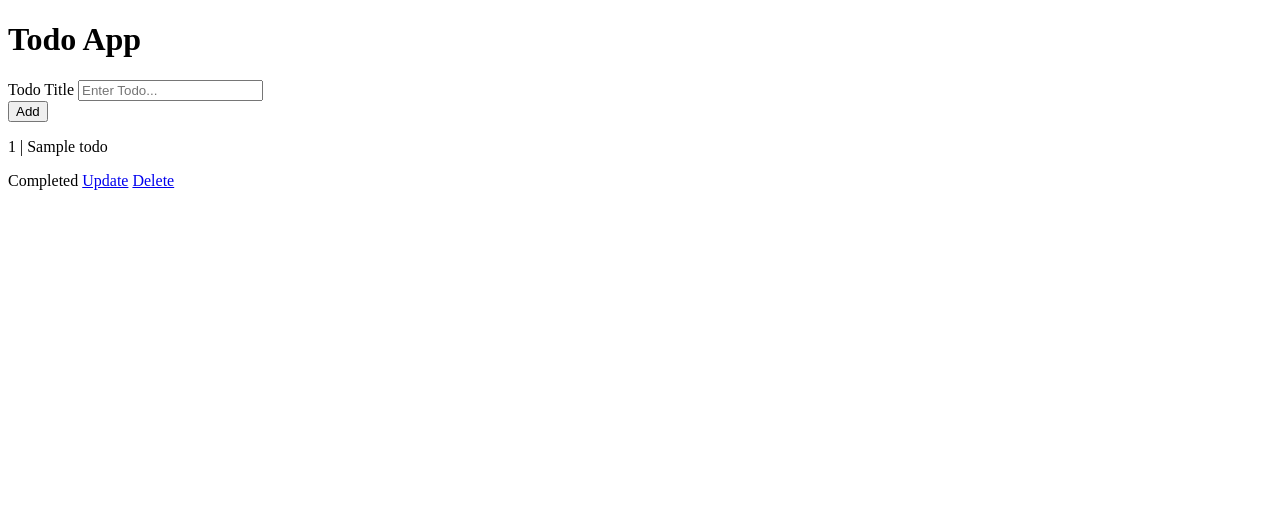
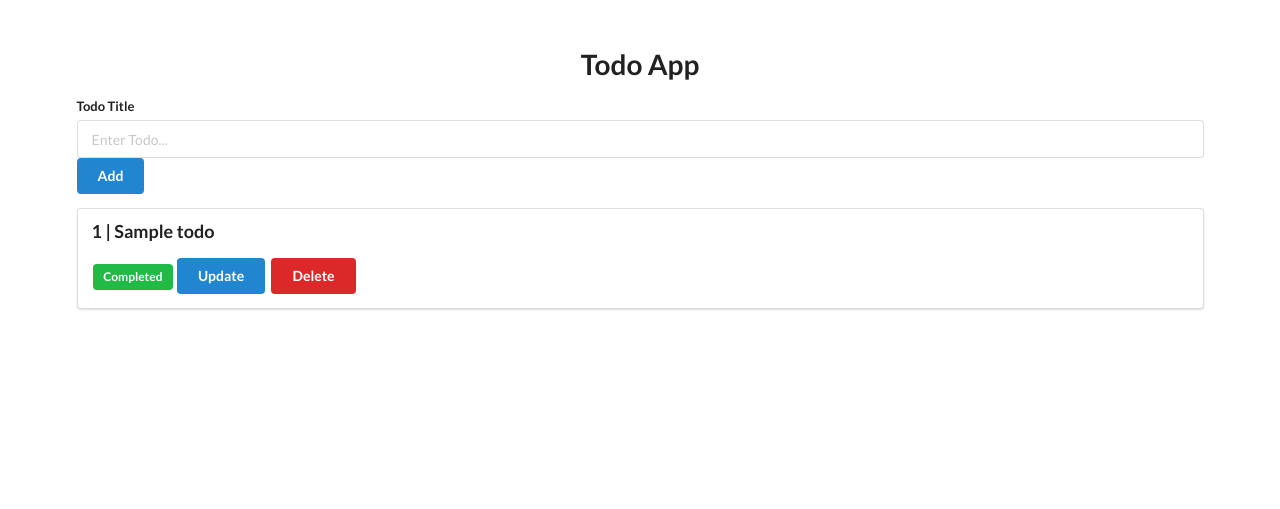
Before and after one commit to Kbpatel3/Flow-List, a Flask app: page / in a window 1280 px wide. Shown: the top 509 px of the page. Before the commit the page ends 190 px from the top, so only its background shows below. Run offline with Flask 2, Linux system fonts and the light colour scheme; tables that the repository leaves empty hold one stand-in row (values such as "Sample post"); some libraries are stand-ins or nearby versions.

Commit message:
Added UI

```diff
--- a/templates/base.html
+++ b/templates/base.html
@@ -5,33 +5,39 @@
     <meta http-equiv="X-UA-Compatible" content="IE=edge">
     <meta name="viewport" content="width=device-width, initial-scale=1.0">
     <title>todo app</title>
+
+    <link rel="stylesheet" href="https://cdn.jsdelivr.net/npm/semantic-ui@2.5.0/dist/semantic.min.css">
+    <script src="https://cdn.jsdelivr.net/npm/semantic-ui@2.5.0/dist/semantic.min.js"></script>
+
 </head>
 <body>
-    <h1>Todo App</h1>
+    <div style="margin-top: 50px;" class="ui container">
 
-    <form action="/add" method="post">
-        <div>
+    <h1 class="ui center aligned header">Todo App</h1>
+
+    <form class="ui form" action="/add" method="post">
+        <div class="field">
             <label for="title">Todo Title</label>
             <input type="text" name="title" placeholder="Enter Todo...">
             <br>
-            <button type="submit">Add</button>
+            <button class="ui blue button"type="submit">Add</button>
         </div>
     </form>
 
     {% for todo in todo_list %}
-        <p> {{ todo.id }} | {{ todo.title }}</p>
+    <div class="ui segment">
+        <p class="ui big header"> {{ todo.id }} | {{ todo.title }}</p>
 
         {% if todo.complete == False %}
-            <span>Not Complete</span>
+            <span class="ui gray label">Not Complete</span>
         {% else %}
-            <span>Completed</span>
+            <span class="ui green label">Completed</span>
         {% endif %}
 
-        <a href="/update/{{ todo.id }}">Update</a>
-        <a href="/delete/{{ todo.id }}">Delete</a>
-
+        <a class="ui blue button" href="/update/{{ todo.id }}">Update</a>
+        <a class="ui red button" href="/delete/{{ todo.id }}">Delete</a>
+    </div>
     {% endfor %}
-
-
+    </div>
 </body>
 </html>
```
